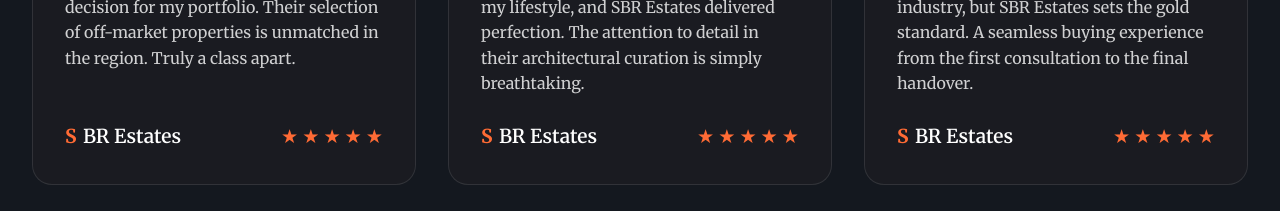
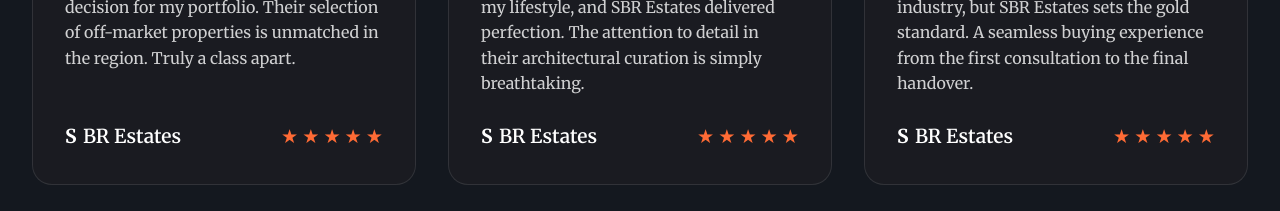
Before and after one commit to viratco/sbrwebsite, a React (Vite) app: page / in a window 1280 px wide. Shown: the part 3720-3931 px from the top of the page. Built offline with nearby package versions, Linux system fonts and the light colour scheme; no server answers.

Commit message:
Remove orange color from testimonial brand S

```diff
--- a/src/components/TestimonialsSection.css
+++ b/src/components/TestimonialsSection.css
@@ -144,7 +144,7 @@
 }
 
 .brand-icon {
-    color: #ff6b35;
+    color: white;
     font-weight: 700;
     font-size: 1.2rem;
     font-family: var(--font-display);
```
